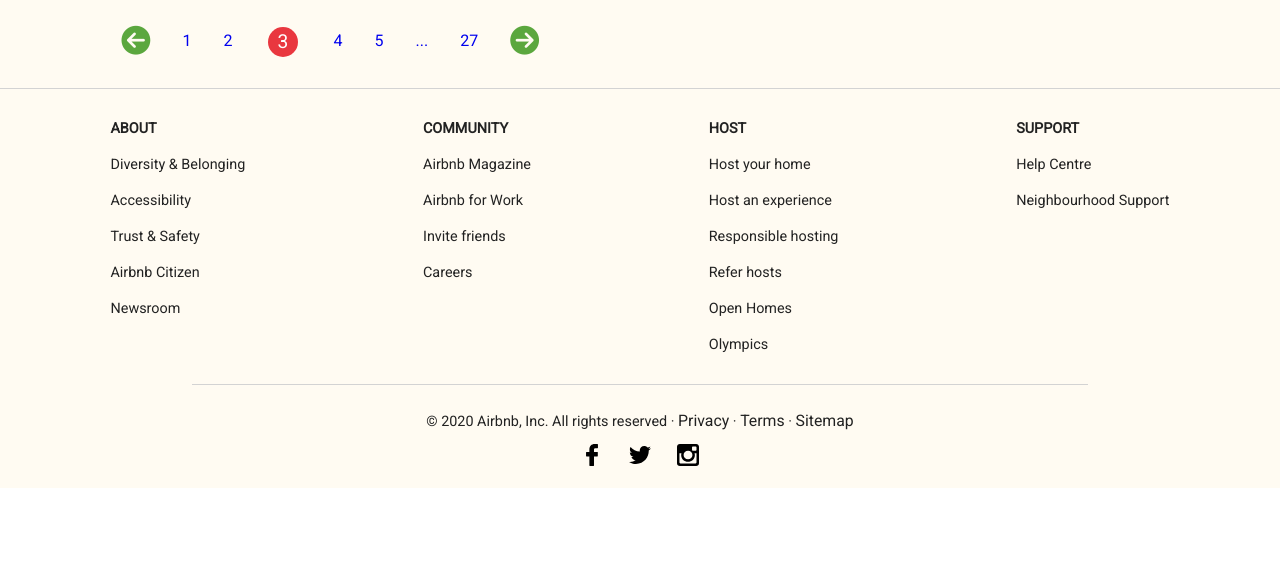
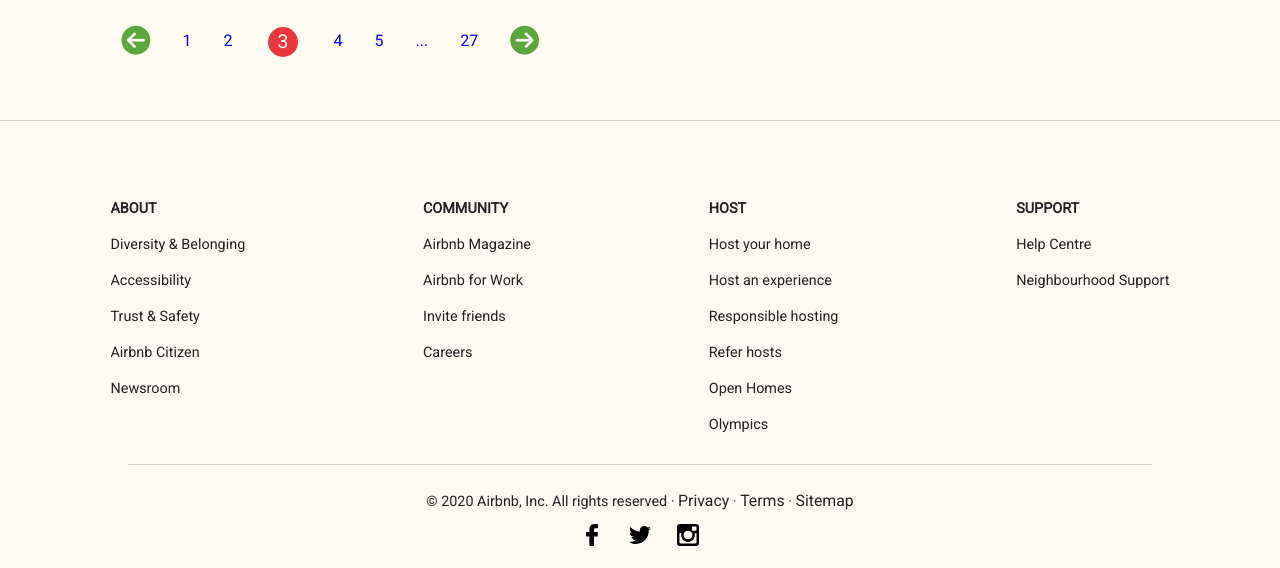
Before and after one commit to lufemas/composite-project-1-airbnb, a plain HTML site: page index.html in a window 1280 px wide. Shown: the part 1558-2126 px from the top of the page. Before the commit the page ends 2046 px from the top, so only its background shows below. Drawn offline with Linux system fonts and the light colour scheme; some packages are replaced by stand-ins of ours.

Commit message:
Footer updated, Bug Tracking on README.md

```diff
--- a/css/default.css
+++ b/css/default.css
@@ -228,7 +228,9 @@
 /* --------------------------------- */
 
 .website-footer{
-  border-top: solid var(--border-color-light) 0.01em;
+  margin-top: 2em;
+  padding-top: 3em;
+  border-top: solid var(--border-color) 0.05em;
 }
 
 .website-footer a{
@@ -431,7 +433,7 @@
     line-height: 2em;
     font-size: 0.9em;
     display: flex;
-    width: 70%;
+    width: 80%;
     margin: auto;
     justify-content: space-between;
   }
```
Also changed, not shown: 1 other file.
